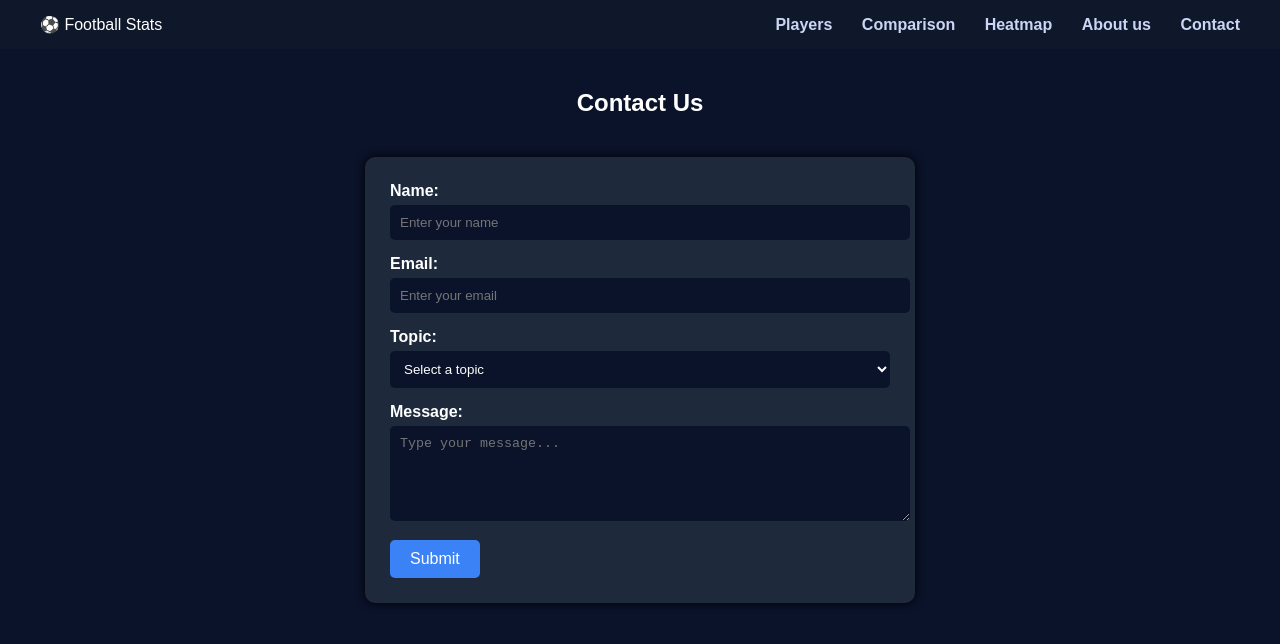
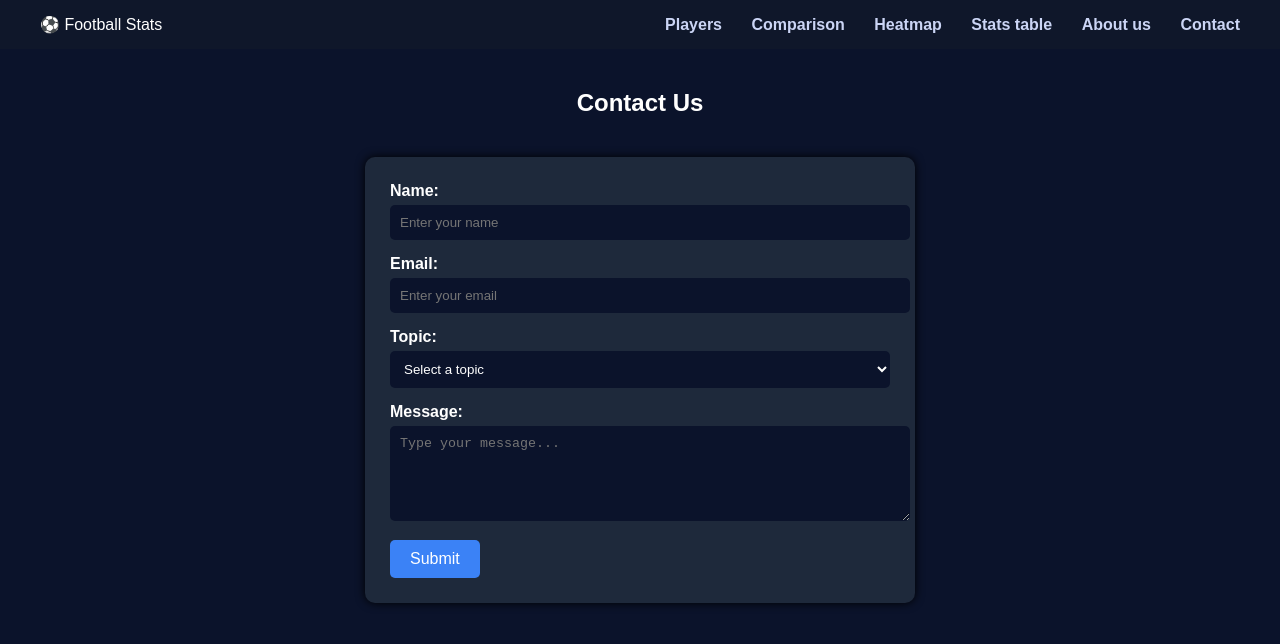
Before and after one commit to ranaahmad8/Football-stat-analyzer, a plain HTML site: page contact.html in a window 1280 px wide. Drawn offline with Linux system fonts and the light colour scheme.

Commit message:
Modify contact.html with new navbar and form styles
Updated navbar links and improved contact form layout.

```diff
--- a/contact.html
+++ b/contact.html
@@ -98,8 +98,10 @@
       <a href="index.html">Players</a>
       <a href="comparison.html">Comparison</a>
       <a href="heatmap.html">Heatmap</a>
+      <a href="table.html">Stats table</a>
       <a href="about.html">About us</a>
       <a href="contact.html">Contact</a>
+
     </nav>
   </header>
 
```
